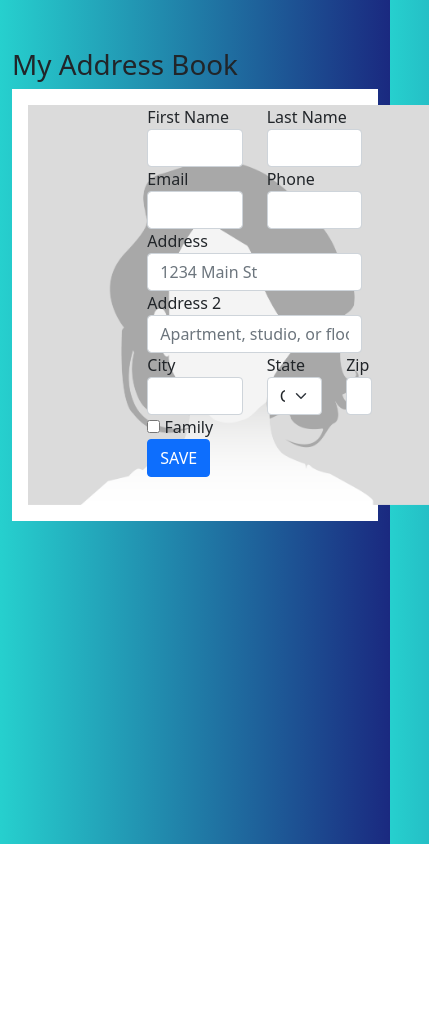
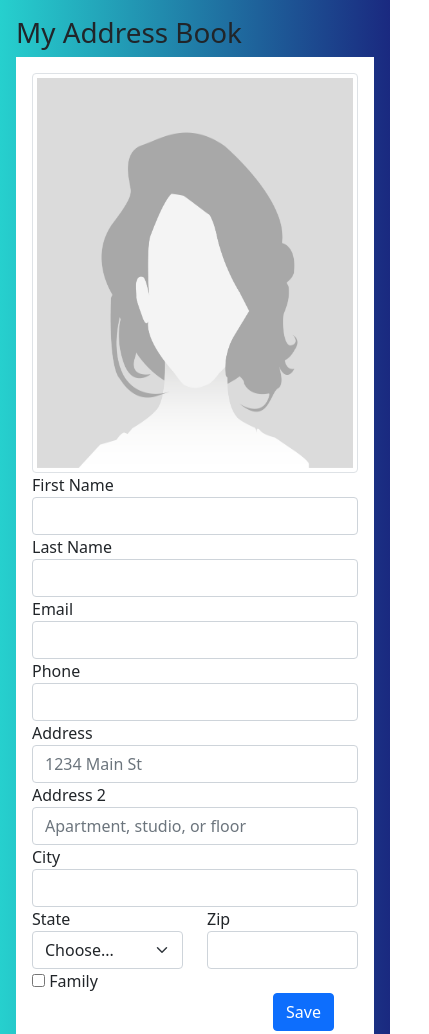
Before and after one commit to CourtneyRohrer/AddressBook, a plain HTML site: page index.html in a window 390 px wide. Shown: the top 1034 px of the page, 429 px wide, since content can reach past the window. Before the commit the page ends 844 px from the top, so only its background shows below. Drawn offline with nearby package versions, Linux system fonts and the light colour scheme.

Commit message:
responsive design

```diff
--- a/css/site.css
+++ b/css/site.css
@@ -8,3 +8,7 @@ body {
 .main-img {
     height: 400px;
 }
+
+.save {
+    text-align: right;
+}
--- a/index.html
+++ b/index.html
@@ -2,7 +2,7 @@
 <html lang="en">
 
 <head>
-    <title>PageTitle</title>
+    <title>Address Book: Courtney Rohrer</title>
     <!-- Required meta tags -->
     <meta charset="utf-8">
     <meta name="viewport" content="width=device-width, initial-scale=1, shrink-to-fit=no">
@@ -14,34 +14,34 @@
 </head>
 
 <body>
-       <div class="container">
-           <h1 class="mt-5">My Address Book</h1>
+       <div class="container p-3">
+           <h1 >My Address Book</h1>
            <div class="container bg-white p-3">
                <div class="row">
-                   <div class="col-4">
-                       <img class="main-img" src="/img/GirlOne_4x.png">
+                   <div class="col-12 col-lg-4">
+                       <img class="main-img img-thumbnail" src="/img/GirlOne_4x.png">
                    </div>
                    <div class="col">
                     <form>
                         <div class="row">
-                            <div class="col">
+                            <div class="col-12 col-lg-4">
                                 <label>First Name</label>
                                 <input type="text" name="firstName" class="form-control"
                                 aria-label="First name" required>
                             </div>
-                            <div class="col">
+                            <div class="col-12 col-lg-4">
                                 <label>Last Name</label>
                                 <input type="text" name="lastName" class="form-control"
                                 aria-label="Last name" required>
                             </div>
                         </div>
                         <div class="row">
-                            <div class="col">
+                            <div class="col-12 col-lg-4">
                                 <label>Email</label>
                                 <input type="email" name="email" class="form-control"
                                 aria-label="Email" required>
                             </div>
-                            <div class="col">
+                            <div class="col-12 col-lg-4">
                                 <label>Phone</label>
                                 <input type="tel" name="phone" class="form-control"
                                 aria-label="Phone" required>
@@ -62,12 +62,12 @@
                             </div>
                         </div>
                         <div class="row">
-                            <div class="col-6">
+                            <div class="col-12 col-md-5">
                                 <label>City</label>
                                 <input type="text" name="city" class="form-control"
                                 aria-label="City" required>
                             </div>
-                            <div class="col-4">
+                            <div class="col-6 col-md-4">
                                 <label>State</label>
                                 <select id="inputState" class="form-select">
                                     <option selected>Choose...</option>
@@ -124,7 +124,7 @@
                                     <option value="WY">Wyoming</option>
                                     </select>
                                     </div>
-                                    <div class="col-2">
+                                    <div class="col-6 col-md-3">
                                         <label>Zip</label>
                                         <input type="number" name="zip" class="form-control"
                                         aria-label="Zip" required>
@@ -136,8 +136,8 @@
                                         </div>
                                     </div>
                                     <div class="row">
-                                        <div class="col align-self-end">
-                                            <button class="btn btn-primary">SAVE</button>
+                                        <div class="col-12 save">
+                                            <button class="btn btn-primary">Save</button>
                                         </div>
                                     </div>
                         </div>
```
